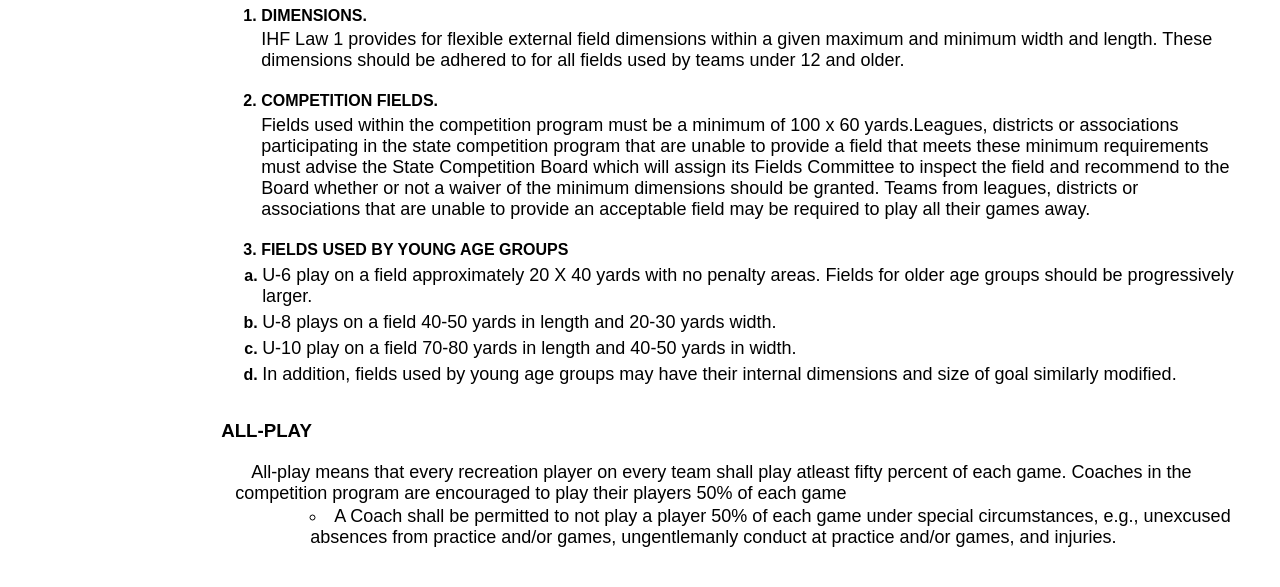
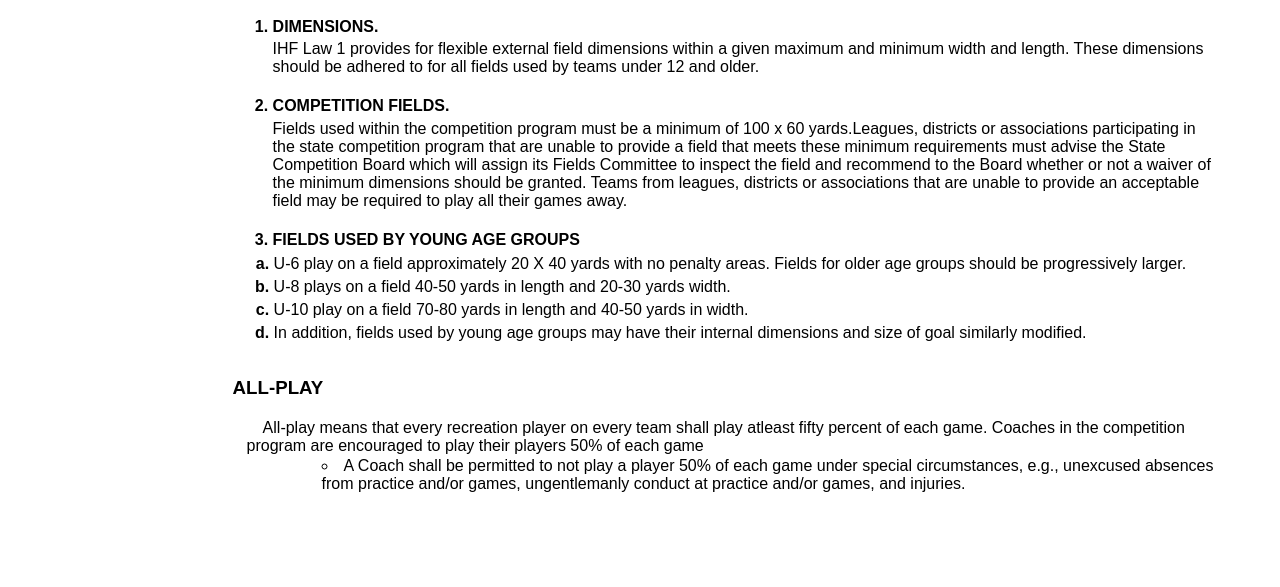
Before and after one commit to catasimonovich4/-week-3-task-3-design-2, a plain HTML site: page pages/rules.html in a window 1280 px wide. Shown: the part 567-1154 px from the top of the page. After the commit the page ends 1129 px from the top, so only its background shows below. Drawn offline with Linux system fonts and the light colour scheme.

Commit message:
:bug:Fix: Add content to Rules page and its CSS stylesheet.

```diff
--- a/styles/mdhl_2.css
+++ b/styles/mdhl_2.css
@@ -100,7 +100,7 @@ h2 {
     text-indent: 1rem;
     margin: -12px;
     padding-left: 15px;
-    font-size: 15px;
+    font-size: 16px;
 }
 
 .t-container {
@@ -109,9 +109,8 @@ h2 {
   }
 
 .rules-container {
-  width: 100%;
-  margin-left: 30px;
-  margin-top: 10px;
+  width: 85%;
+  padding: 30px 20px;
 }
 
 .h3-3-rules {
@@ -124,7 +123,7 @@ h2 {
 }
 
 .rules-text1 {
-  font-size: 18px;
+  font-size: 16px;
   padding-left: 14px;
   margin-top: 15px;
   margin-bottom: 30px;
@@ -133,7 +132,7 @@ h2 {
 }
 
 .rules-text2 {
-  font-size: 18px;
+  font-size: 16px;
   margin-top: -17px;
   margin-bottom: 3px;
 }
@@ -141,7 +140,7 @@ h2 {
 .circle-li {
   list-style-position: inside;
   list-style-type: circle;
-  font-size: 18px;
+  font-size: 16px;
   padding-left: 14px;
   padding-bottom: 10px;
   margin-top: -38px;
@@ -159,6 +158,6 @@ h2 {
 }
 
 .rules-li-text {
-  font-size: 18px;
+  font-size: 16px;
   margin: 5px 0px;
 }
```
